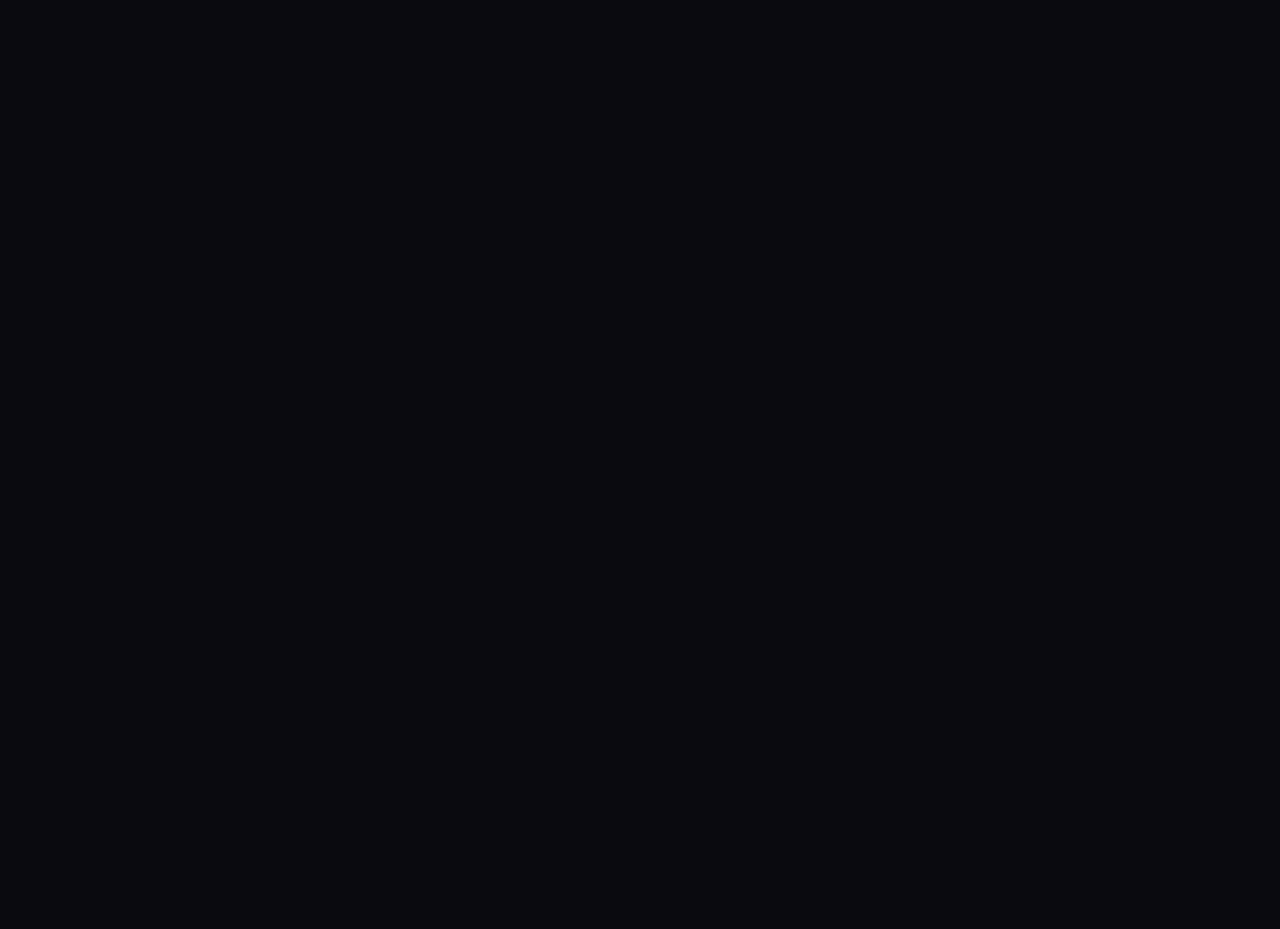
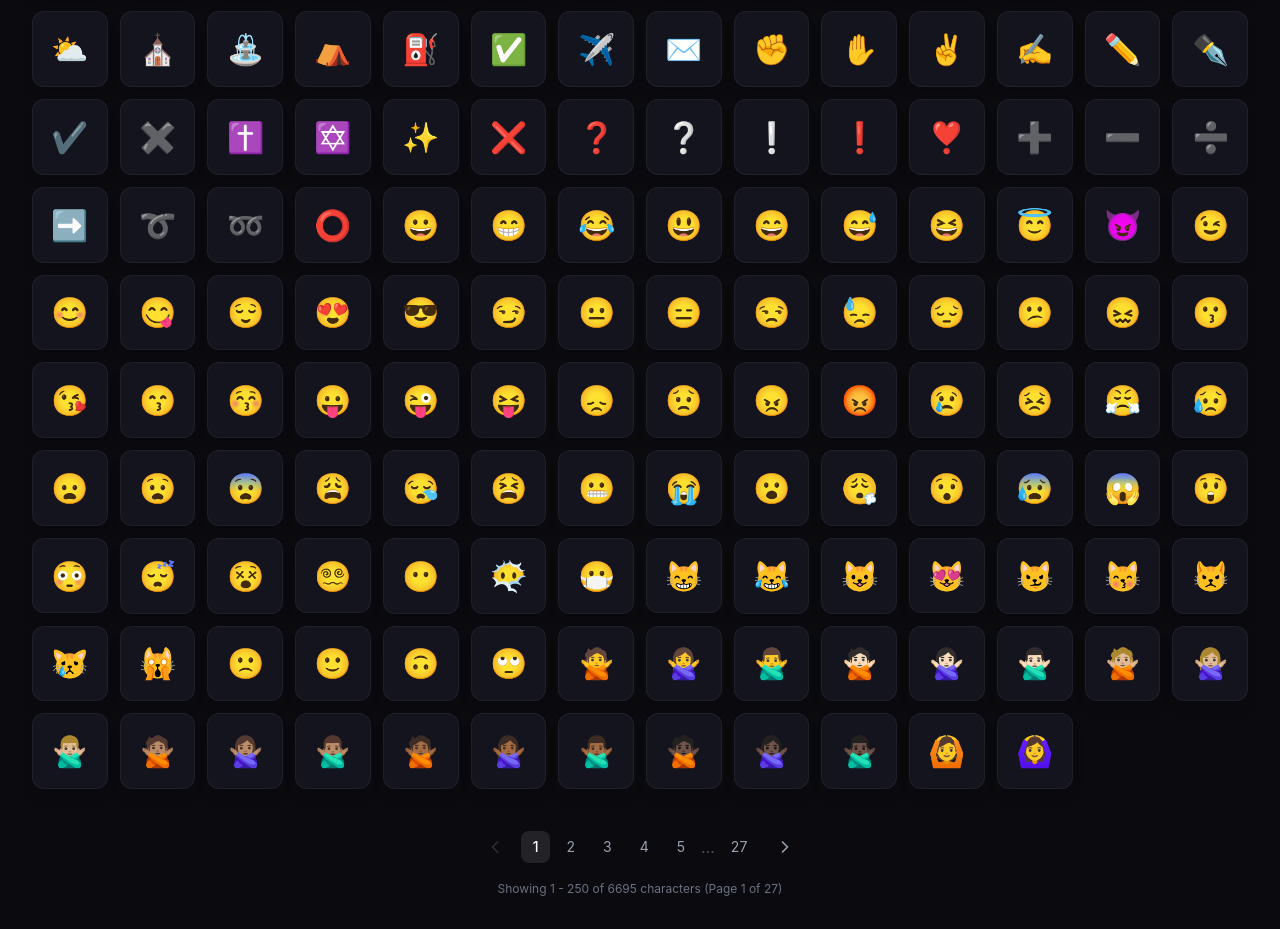
Before and after one commit to inject3r/charlist, a React (Vite) app: page /#/ in a window 1280 px wide. Shown: the part 1053-1982 px from the top of the page. Before the commit the page ends 800 px from the top, so only its background shows below. Built offline with nearby package versions, Linux system fonts and the light colour scheme.

Commit message:
perf: reduce itemsPerPage to 250 to lighten initial render load

```diff
--- a/package.json
+++ b/package.json
@@ -1,7 +1,7 @@
 {
   "name": "charlist",
   "private": true,
-  "version": "1.0.4",
+  "version": "1.0.5",
   "type": "module",
   "scripts": {
     "dev": "vite",
@@ -15,8 +15,7 @@
     "lucide-react": "^1.25.0",
     "react": "^19.2.7",
     "react-dom": "^19.2.7",
-    "react-router-dom": "^7.18.1",
-    "react-window": "^2.2.7"
+    "react-router-dom": "^7.18.1"
   },
   "devDependencies": {
     "@eslint/js": "^10.0.1",
--- a/src/components/UI/CharCard.jsx
+++ b/src/components/UI/CharCard.jsx
@@ -49,7 +49,7 @@ const CharCard = ({ char, name }) => {
     <>
       <div
         onClick={handleCopy}
-        className="group relative bg-[#14141e] hover:bg-[#1a1a2e] border border-white/5 hover:border-white/20 rounded-xl shadow-lg hover:shadow-2xl transition-all duration-300 cursor-pointer p-3 flex flex-col items-center justify-center w-full h-full backdrop-blur-sm"
+        className="group relative bg-[#14141e] hover:bg-[#1a1a2e] border border-white/5 hover:border-white/20 rounded-xl shadow-lg hover:shadow-2xl transition-all duration-300 cursor-pointer p-3 flex flex-col items-center justify-center aspect-square backdrop-blur-sm"
       >
         <span className="text-[1rem] sm:text-3xl font-light text-white group-hover:scale-110 group-hover:text-white transition-all duration-300">
           {decodedChar}
--- a/src/components/UI/CharGrid.jsx
+++ b/src/components/UI/CharGrid.jsx
@@ -1,6 +1,6 @@
-import { useState, useEffect, useRef, useMemo } from "react";
-import { Grid } from "react-window";
+import { useState, useEffect, useRef } from "react";
 import CharCard from "./CharCard";
+import { ChevronLeft, ChevronRight } from "lucide-react";
 
 const CharGridSkeleton = () => {
   return (
@@ -15,78 +15,20 @@ const CharGridSkeleton = () => {
   );
 };
 
-const BREAKPOINTS = [
-  { minWidth: 1536, columns: 16 },
-  { minWidth: 1280, columns: 14 },
-  { minWidth: 1024, columns: 12 },
-  { minWidth: 768, columns: 11 },
-  { minWidth: 640, columns: 8 },
-  { minWidth: 0, columns: 6 },
-];
+const CharGrid = ({ chars, searchQuery }) => {
+  const [currentPage, setCurrentPage] = useState(1);
+  const [isLoading, setIsLoading] = useState(true);
+  const itemsPerPage = 250;
 
-const getColumnsForWidth = (width) => {
-  const match = BREAKPOINTS.find((bp) => width >= bp.minWidth);
-  return match ? match.columns : 6;
-};
-
-const GAP = 12;
-
-const useContainerWidth = () => {
-  const ref = useRef(null);
-  const [width, setWidth] = useState(0);
-
-  useEffect(() => {
-    if (!ref.current) return;
-    const observer = new ResizeObserver((entries) => {
-      for (const entry of entries) {
-        setWidth(entry.contentRect.width);
-      }
-    });
-    observer.observe(ref.current);
-    setWidth(ref.current.offsetWidth);
-    return () => observer.disconnect();
-  }, []);
-
-  return [ref, width];
-};
-
-const Cell = ({ columnIndex, rowIndex, style, items, columnCount }) => {
-  const index = rowIndex * columnCount + columnIndex;
-  if (index >= items.length) return null;
-
-  const item = items[index];
+  const filteredChars = chars.filter((item) => {
     const char = typeof item === "string" ? item : item.char;
     const name = typeof item === "string" ? "" : item.name || "";
+    const query = searchQuery.toLowerCase();
 
-  const adjustedStyle = {
-    ...style,
-    left: style.left + GAP / 2,
-    top: style.top + GAP / 2,
-    width: style.width - GAP,
-    height: style.height - GAP,
-  };
-
-  return (
-    <div style={adjustedStyle}>
-      <CharCard char={char} name={name} />
-    </div>
-  );
-};
-
-const CharGrid = ({ chars, searchQuery }) => {
-  const [isLoading, setIsLoading] = useState(true);
-  const [containerRef, containerWidth] = useContainerWidth();
-
-  const filteredChars = useMemo(() => {
-    const query = searchQuery.toLowerCase();
-    return chars.filter((item) => {
-      const char = typeof item === "string" ? item : item.char;
-      const name = typeof item === "string" ? "" : item.name || "";
     return (
       char.toLowerCase().includes(query) || name.toLowerCase().includes(query)
     );
   });
-  }, [chars, searchQuery]);
 
   const previousSearchQueryRef = useRef(searchQuery);
   const previousCharsRef = useRef(chars);
@@ -114,6 +56,9 @@ const CharGrid = ({ chars, searchQuery }) => {
       setIsLoading(true);
       timeoutRef.current = setTimeout(() => {
         setIsLoading(false);
+        if (currentPage !== 1) {
+          setCurrentPage(1);
+        }
       }, 300);
     }
 
@@ -124,16 +69,35 @@ const CharGrid = ({ chars, searchQuery }) => {
     };
   }, [searchQuery, chars]);
 
-  const columnCount = getColumnsForWidth(containerWidth);
-  const rowCount = Math.ceil(filteredChars.length / columnCount);
-  const columnWidth = columnCount > 0 ? containerWidth / columnCount : 90;
-  const rowHeight = columnWidth;
-  const gridHeight = Math.min(rowCount * rowHeight, window.innerHeight * 0.75);
+  const totalItems = filteredChars.length;
+  const totalPages = Math.ceil(totalItems / itemsPerPage);
+  const startIndex = (currentPage - 1) * itemsPerPage;
+  const endIndex = Math.min(startIndex + itemsPerPage, totalItems);
+  const currentItems = filteredChars.slice(startIndex, endIndex);
 
-  const cellProps = useMemo(
-    () => ({ items: filteredChars, columnCount }),
-    [filteredChars, columnCount],
-  );
+  const goToPage = (page) => {
+    if (page >= 1 && page <= totalPages) {
+      setCurrentPage(page);
+      window.scrollTo({ top: 0, behavior: "smooth" });
+    }
+  };
+
+  const getPageNumbers = () => {
+    const pages = [];
+    const maxVisible = 5;
+    let start = Math.max(1, currentPage - Math.floor(maxVisible / 2));
+    let end = Math.min(totalPages, start + maxVisible - 1);
+
+    if (end - start < maxVisible - 1) {
+      start = Math.max(1, end - maxVisible + 1);
+    }
+
+    for (let i = start; i <= end; i++) {
+      pages.push(i);
+    }
+
+    return pages;
+  };
 
   if (isLoading) {
     return <CharGridSkeleton />;
@@ -167,22 +131,109 @@ const CharGrid = ({ chars, searchQuery }) => {
     );
   }
 
+  const showPagination = totalItems > itemsPerPage;
+
   return (
-    <div ref={containerRef} className="w-full max-w-7xl mx-auto p-2 sm:p-4">
-      {containerWidth > 0 && (
-        <Grid
-          cellComponent={Cell}
-          cellProps={cellProps}
-          columnCount={columnCount}
-          columnWidth={columnWidth}
-          rowCount={rowCount}
-          rowHeight={rowHeight}
-          style={{ height: gridHeight, width: containerWidth }}
-        />
+    <div>
+      <div className="grid grid-cols-6 sm:grid-cols-8 md:grid-cols-11 lg:grid-cols-12 xl:grid-cols-14 2xl:grid-cols-16 gap-2 sm:gap-3 p-2 sm:p-4 max-w-7xl mx-auto">
+        {currentItems.map((item, index) => {
+          const char = typeof item === "string" ? item : item.char;
+          const name = typeof item === "string" ? "" : item.name || "";
+          const globalIndex = startIndex + index;
+          return (
+            <CharCard key={`${char}-${globalIndex}`} char={char} name={name} />
+          );
+        })}
+      </div>
+
+      {showPagination && (
+        <div className="flex items-center justify-center gap-2 mt-6 mb-4 px-4">
+          <button
+            onClick={() => goToPage(currentPage - 1)}
+            disabled={currentPage === 1}
+            className={`
+              p-2 rounded-lg transition-all duration-300
+              ${
+                currentPage === 1
+                  ? "text-gray-600 cursor-not-allowed opacity-50"
+                  : "text-gray-400 hover:text-white hover:bg-white/5"
+              }
+            `}
+            aria-label="Previous page"
+          >
+            <ChevronLeft className="w-5 h-5" />
+          </button>
+
+          <div className="flex items-center gap-1">
+            {getPageNumbers()[0] > 1 && (
+              <>
+                <button
+                  onClick={() => goToPage(1)}
+                  className="px-3 py-1.5 text-sm rounded-lg text-gray-400 hover:text-white hover:bg-white/5 transition-all duration-300"
+                >
+                  1
+                </button>
+                {getPageNumbers()[0] > 2 && (
+                  <span className="text-gray-600">…</span>
                 )}
+              </>
+            )}
+
+            {getPageNumbers().map((page) => (
+              <button
+                key={page}
+                onClick={() => goToPage(page)}
+                className={`
+                  px-3 py-1.5 text-sm rounded-lg transition-all duration-300
+                  ${
+                    currentPage === page
+                      ? "bg-white/10 text-white font-medium"
+                      : "text-gray-400 hover:text-white hover:bg-white/5"
+                  }
+                `}
+              >
+                {page}
+              </button>
+            ))}
+
+            {getPageNumbers()[getPageNumbers().length - 1] < totalPages && (
+              <>
+                {getPageNumbers()[getPageNumbers().length - 1] <
+                  totalPages - 1 && <span className="text-gray-600">…</span>}
+                <button
+                  onClick={() => goToPage(totalPages)}
+                  className="px-3 py-1.5 text-sm rounded-lg text-gray-400 hover:text-white hover:bg-white/5 transition-all duration-300"
+                >
+                  {totalPages}
+                </button>
+              </>
+            )}
+          </div>
+
+          <button
+            onClick={() => goToPage(currentPage + 1)}
+            disabled={currentPage === totalPages}
+            className={`
+              p-2 rounded-lg transition-all duration-300
+              ${
+                currentPage === totalPages
+                  ? "text-gray-600 cursor-not-allowed opacity-50"
+                  : "text-gray-400 hover:text-white hover:bg-white/5"
+              }
+            `}
+            aria-label="Next page"
+          >
+            <ChevronRight className="w-5 h-5" />
+          </button>
+        </div>
+      )}
+
+      {showPagination && (
         <div className="text-center text-xs text-gray-500 mt-2">
-        {filteredChars.length} characters
+          Showing {startIndex + 1} - {endIndex} of {totalItems} characters (Page{" "}
+          {currentPage} of {totalPages})
         </div>
+      )}
     </div>
   );
 };
```
Lines whose indentation alone changed are shown as unchanged.
